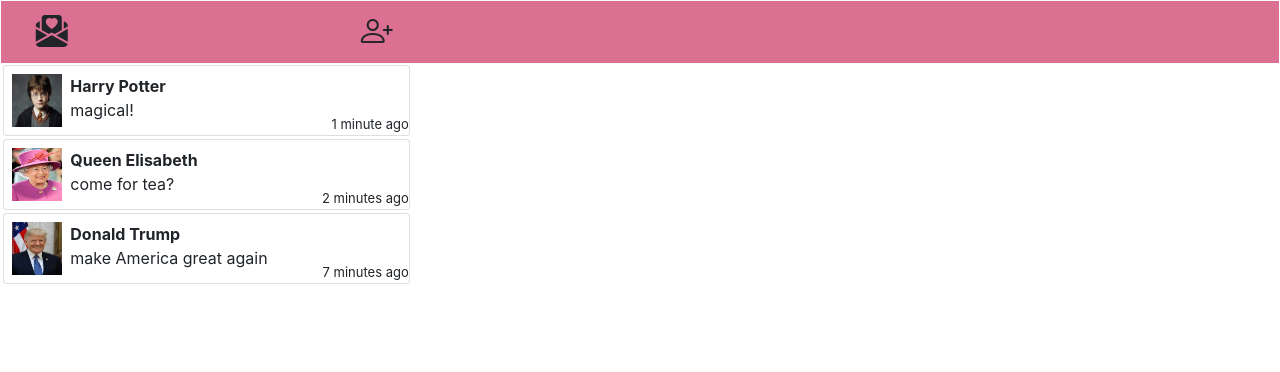
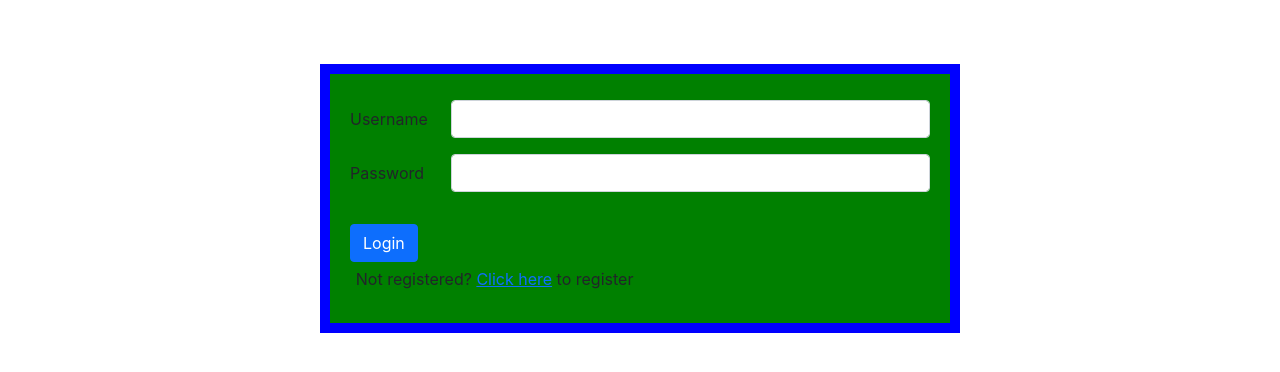
Before and after one commit to RivkaDon/NewMessageApp, a React (Create React App) app: page / in a window 1280 px wide. Shown: the top 372 px of the page. Built offline with nearby package versions, Linux system fonts and the light colour scheme.

Commit message:
initial sign in page

```diff
--- a/package.json
+++ b/package.json
@@ -8,6 +8,7 @@
     "@testing-library/user-event": "^13.5.0",
     "react": "^18.0.0",
     "react-dom": "^18.0.0",
+    "react-router-dom": "^6.3.0",
     "react-scripts": "5.0.0",
     "web-vitals": "^2.1.4"
   },
--- a/src/App.js
+++ b/src/App.js
@@ -1,9 +1,20 @@
 import './App.css';
 import ChatPage from './ChatPage/ChatPage.js';
+import BasePage from './registerPage/BasePage';
+import BasePage2 from './registerPage/BasePage2';
+import { BrowserRouter as Router, Route, Routes } from "react-router-dom";
+import React from 'react';
+
 
 function App() {
-  return(<ChatPage />
-  );
+  return (
+    <Router>
+      <Routes>
+        <Route path="/" element={<BasePage2 />} />
+        <Route path="/chat" element={<ChatPage />} />
+      </Routes>
+    </Router>
+  )
 }
 
 export default App;
--- /dev/null
+++ b/src/registerPage/BasePage.css
@@ -0,0 +1,16 @@
+.container{
+    border-color: blue;
+    border-width: 10px;
+    border-style: solid;
+    padding-right: 20px;
+    padding-left: 20px;
+    margin-right: 20%;
+
+    background-color: green;
+    width: 50%;
+    left: 20%;
+    margin-left: 25%;
+    margin-right: 25%;
+    margin-top: 5%;
+
+}
--- /dev/null
+++ b/src/registerPage/BasePage.js
@@ -0,0 +1,75 @@
+import './BasePage.css'
+
+function BasePage() {
+    return (
+        <div class="container">
+            <form class="row g-3 needs-validation" novalidate>
+
+                <div class="col-md-4">
+                    <label for="validationCustom01" class="form-label">First name</label>
+                    <input type="text" class="form-control" id="validationCustom01" input placeholder="" required></input>
+                    <div class="valid-feedback">
+                        Looks good!
+                    </div>
+                </div>
+                <div class="col-md-4">
+                    <label for="validationCustom02" class="form-label">Last name</label>
+                    <input type="text" class="form-control" id="validationCustom02" value="Otto" required></input>
+                    <div class="valid-feedback">
+                        Looks good!
+                    </div>
+                </div>
+                <div class="col-md-4">
+                    <label for="validationCustomUsername" class="form-label">Username</label>
+                    <div class="input-group has-validation">
+                        <span class="input-group-text" id="inputGroupPrepend">@</span>
+                        <input type="text" class="form-control" id="validationCustomUsername" aria-describedby="inputGroupPrepend" required></input>
+                        <div class="invalid-feedback">
+                            Please choose a username.
+                        </div>
+                    </div>
+                </div>
+                <div class="col-md-6">
+                    <label for="validationCustom03" class="form-label">City</label>
+                    <input type="text" class="form-control" id="validationCustom03" required></input>
+                    <div class="invalid-feedback">
+                        Please provide a valid city.
+                    </div>
+                </div>
+                <div class="col-md-3">
+                    <label for="validationCustom04" class="form-label">State</label>
+                    <select class="form-select" id="validationCustom04" required>
+                        <option selected disabled value="">Choose...</option>
+                        <option>...</option>
+                    </select>
+                    <div class="invalid-feedback">
+                        Please select a valid state.
+                    </div>
+                </div>
+                <div class="col-md-3">
+                    <label for="validationCustom05" class="form-label">Zip</label>
+                    <input type="text" class="form-control" id="validationCustom05" required></input>
+                    <div class="invalid-feedback">
+                        Please provide a valid zip.
+                    </div>
+                </div>
+                <div class="col-12">
+                    <div class="form-check">
+                        <input class="form-check-input" type="checkbox" value="" id="invalidCheck" required></input>
+                        <label class="form-check-label" for="invalidCheck">
+                            Agree to terms and conditions
+                        </label>
+                        <div class="invalid-feedback">
+                            You must agree before submitting.
+                        </div>
+                    </div>
+                </div>
+                <div class="col-12">
+                    <button class="btn btn-primary" type="submit">Submit form</button>
+                </div>
+            </form >
+        </div>
+    );
+}
+
+export default BasePage;
--- /dev/null
+++ b/src/registerPage/BasePage2.css
@@ -0,0 +1,22 @@
+.signup{
+    padding: 1%;
+}
+
+.container{
+
+    padding: 2%;
+    border-color: blue;
+    border-width: 10px;
+    border-style: solid;
+    padding-right: 20px;
+    padding-left: 20px;
+    margin-right: 20%;
+
+    background-color: green;
+    width: 50%;
+    left: 20%;
+    margin-left: 25%;
+    margin-right: 25%;
+    margin-top: 5%;
+
+}
--- /dev/null
+++ b/src/registerPage/BasePage2.js
@@ -0,0 +1,78 @@
+import './BasePage2.css'
+import LogIn from './LogIn';
+import { useRef, useState } from 'react';
+import usersList from './usersList';
+
+import {
+  BrowserRouter as Router,
+  Link,
+  Navigate,
+  Route
+} from "react-router-dom";
+
+import ChatPage from '../ChatPage/ChatPage';
+
+function BasePage2() {
+
+  const inputUserName = useRef(null);
+  const inputPassword = useRef(null);
+
+
+  const [isCorrect, setIsCorrect] = useState(false);
+
+  const onClickCheckExist = function (event) {
+    console.log('1');
+    console.log(isUser(inputUserName.current.value, inputPassword.current.value))
+
+      if(isUser(inputUserName.current.value, inputPassword.current.value))
+      {
+        console.log('2');
+        setIsCorrect(true);
+      }
+  }
+
+  const isUser = function(name, password) {
+    console.log(name);
+    console.log(password);
+
+    return usersList.some(code => {return(code.username === name && code.password === password);} );
+  }
+
+
+  return (
+    <div>
+      {(isCorrect) ?
+        (<Navigate to="/chat" />) :
+        (
+          <div className="container">
+            <form>
+              <div className="row mb-3 needs-validation">
+                <label htmlFor="inputUsername3" className="col-sm-2 col-form-label">Username</label>
+                <div className="col-sm-10">
+                  <input ref={inputUserName} type="text" className="form-control" id="inputUsername3" required></input>
+                  <div className="valid-feedback">
+                    Looks good!
+                  </div>
+                </div>
+              </div>
+              <div className="row mb-3">
+                <label htmlFor="inputPassword3" className="col-sm-2 col-form-label">Password</label>
+                <div className="col-sm-10">
+                  <input ref={inputPassword} type="password" className="form-control" id="inputPassword3" required></input>
+                </div>
+              </div>
+              <div className="row mb-3">
+              </div>
+              <button type="submit" className="btn btn-primary" onClick={onClickCheckExist}>Login </button>
+              <div className="signup">
+                Not registered? <a href="#">Click here</a> to register
+              </div>
+            </form>
+          </div>
+        )
+      }
+    </div>
+  )
+}
+
+export default BasePage2;
--- /dev/null
+++ b/src/registerPage/LogIn.js
@@ -0,0 +1,7 @@
+function LogIn() {
+    return(
+        <button type="submit" class="btn btn-primary">Login</button>
+    );
+}
+
+export default LogIn;
--- /dev/null
+++ b/src/registerPage/usersList.js
@@ -0,0 +1,6 @@
+
+const usersList = [{ username: '1234', password: '1234' },
+{ username: 'Queen Elisabeth', password: 'come for tea?' },
+{ username: 'Donald Trump', password: 'make America great again' }];
+
+export default usersList;
```
Also changed, not shown: src/index.js (+4 -3 lines), src/registerPage/registerBasePage.js (deleted), 1 other file (tests, documents, lock files or other folders).
